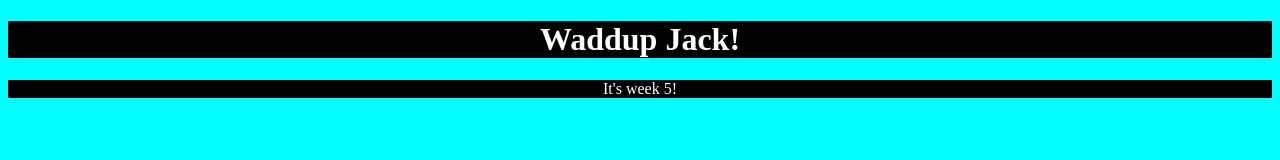
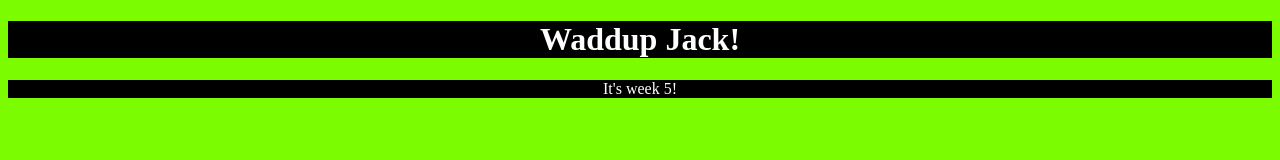
Before and after one commit to Kalikoze/githubWork, a plain HTML site: page index.html in a window 1280 px wide. Drawn offline with Linux system fonts and the light colour scheme.

Commit message:
Changed the background color to lawn green because that is a great color name

```diff
--- a/styles.css
+++ b/styles.css
@@ -1,5 +1,5 @@
 body {
-  background-color: cyan;
+  background-color: lawngreen;
 }
 
 h1, p {
```
